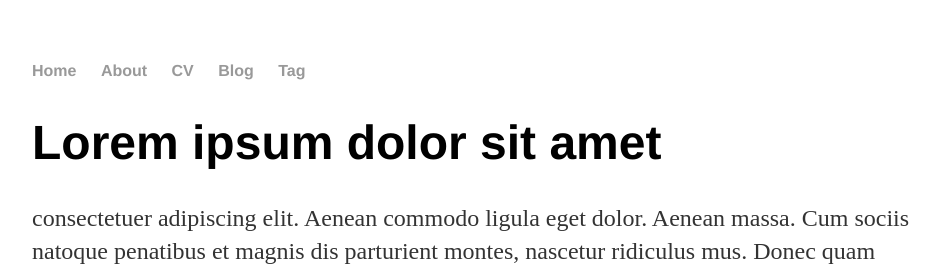
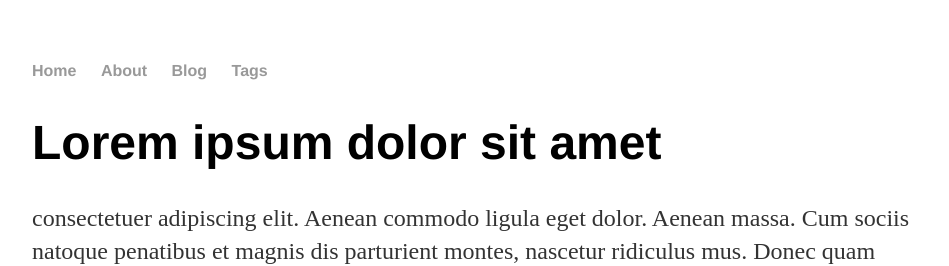
Before and after one commit to FameAndFarm/AndrewImalion.github.io, a Jekyll site: the page built from index.html, in a window 1280 px wide. Shown: the top 266 px of the page, without its empty margins (160-1109 px from the left). Built offline with Jekyll 4.4.1, drawn with Linux system fonts in a browser that asks for light colours.

Commit message:
Update default.html

```diff
--- a/_layouts/default.html
+++ b/_layouts/default.html
@@ -13,9 +13,8 @@
 <ul>
 <li><a href="/">Home</a></li>
 <li><a href="/about">About</a></li>
-<li><a href="/cv">CV</a></li>
 <li><a href="/blog">Blog</a></li>
-<li><a href="/tags">Tag</a></li>
+<li><a href="/tags">Tags</a></li>
 </ul>
     </nav>
 <div class="container">
```
